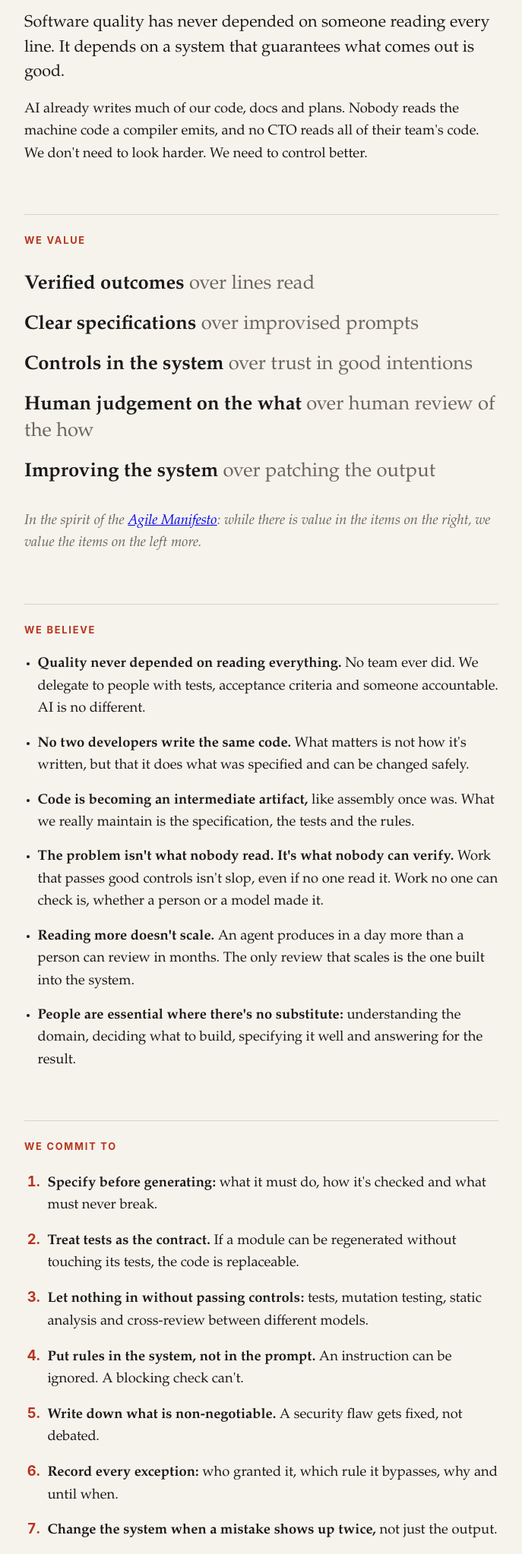
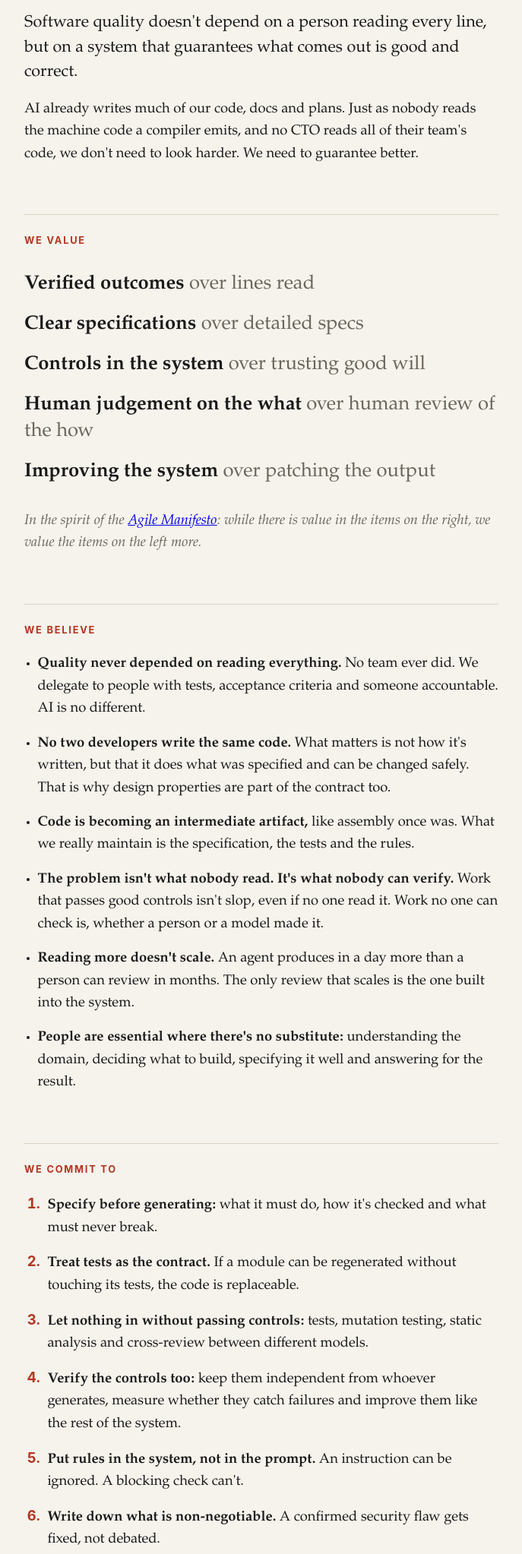
Before and after one commit to jorgecasar/theunread, a plain HTML site: page index.html in a window 1280 px wide. Shown: the part 300-2346 px from the top of the page at 76% size, without its empty margins (296-983 px from the left). Drawn offline with Linux system fonts and the light colour scheme.

Commit message:
Final manifesto text

```diff
--- a/index.html
+++ b/index.html
@@ -152,14 +152,14 @@
     <p class="subtitle">A case for Policy-Driven Development</p>
   </header>
 
-  <p class="lead">Software quality has never depended on someone reading every line. It depends on a system that guarantees what comes out is good.</p>
-  <p>AI already writes much of our code, docs and plans. Nobody reads the machine code a compiler emits, and no CTO reads all of their team's code. We don't need to look harder. We need to control better.</p>
+  <p class="lead">Software quality doesn't depend on a person reading every line, but on a system that guarantees what comes out is good and correct.</p>
+  <p>AI already writes much of our code, docs and plans. Just as nobody reads the machine code a compiler emits, and no CTO reads all of their team's code, we don't need to look harder. We need to guarantee better.</p>
 
   <h2>We value</h2>
   <ul class="values">
     <li><strong>Verified outcomes</strong> <span>over lines read</span></li>
-    <li><strong>Clear specifications</strong> <span>over improvised prompts</span></li>
-    <li><strong>Controls in the system</strong> <span>over trust in good intentions</span></li>
+    <li><strong>Clear specifications</strong> <span>over detailed specs</span></li>
+    <li><strong>Controls in the system</strong> <span>over trusting good will</span></li>
     <li><strong>Human judgement on the what</strong> <span>over human review of the how</span></li>
     <li><strong>Improving the system</strong> <span>over patching the output</span></li>
   </ul>
@@ -168,7 +168,7 @@
   <h2>We believe</h2>
   <ul class="beliefs">
     <li><strong>Quality never depended on reading everything.</strong> No team ever did. We delegate to people with tests, acceptance criteria and someone accountable. AI is no different.</li>
-    <li><strong>No two developers write the same code.</strong> What matters is not how it's written, but that it does what was specified and can be changed safely.</li>
+    <li><strong>No two developers write the same code.</strong> What matters is not how it's written, but that it does what was specified and can be changed safely. That is why design properties are part of the contract too.</li>
     <li><strong>Code is becoming an intermediate artifact,</strong> like assembly once was. What we really maintain is the specification, the tests and the rules.</li>
     <li><strong>The problem isn't what nobody read. It's what nobody can verify.</strong> Work that passes good controls isn't slop, even if no one read it. Work no one can check is, whether a person or a model made it.</li>
     <li><strong>Reading more doesn't scale.</strong> An agent produces in a day more than a person can review in months. The only review that scales is the one built into the system.</li>
@@ -180,8 +180,9 @@
     <li><strong>Specify before generating:</strong> what it must do, how it's checked and what must never break.</li>
     <li><strong>Treat tests as the contract.</strong> If a module can be regenerated without touching its tests, the code is replaceable.</li>
     <li><strong>Let nothing in without passing controls:</strong> tests, mutation testing, static analysis and cross-review between different models.</li>
+    <li><strong>Verify the controls too:</strong> keep them independent from whoever generates, measure whether they catch failures and improve them like the rest of the system.</li>
     <li><strong>Put rules in the system, not in the prompt.</strong> An instruction can be ignored. A blocking check can't.</li>
-    <li><strong>Write down what is non-negotiable.</strong> A security flaw gets fixed, not debated.</li>
+    <li><strong>Write down what is non-negotiable.</strong> A confirmed security flaw gets fixed, not debated.</li>
     <li><strong>Record every exception:</strong> who granted it, which rule it bypasses, why and until when.</li>
     <li><strong>Change the system when a mistake shows up twice,</strong> not just the output.</li>
     <li><strong>Step in where people add value:</strong> when controls disagree, when deciding what to build and when something can't be undone.</li>
```
Also changed, not shown: es/index.html (+6 -5 lines).
